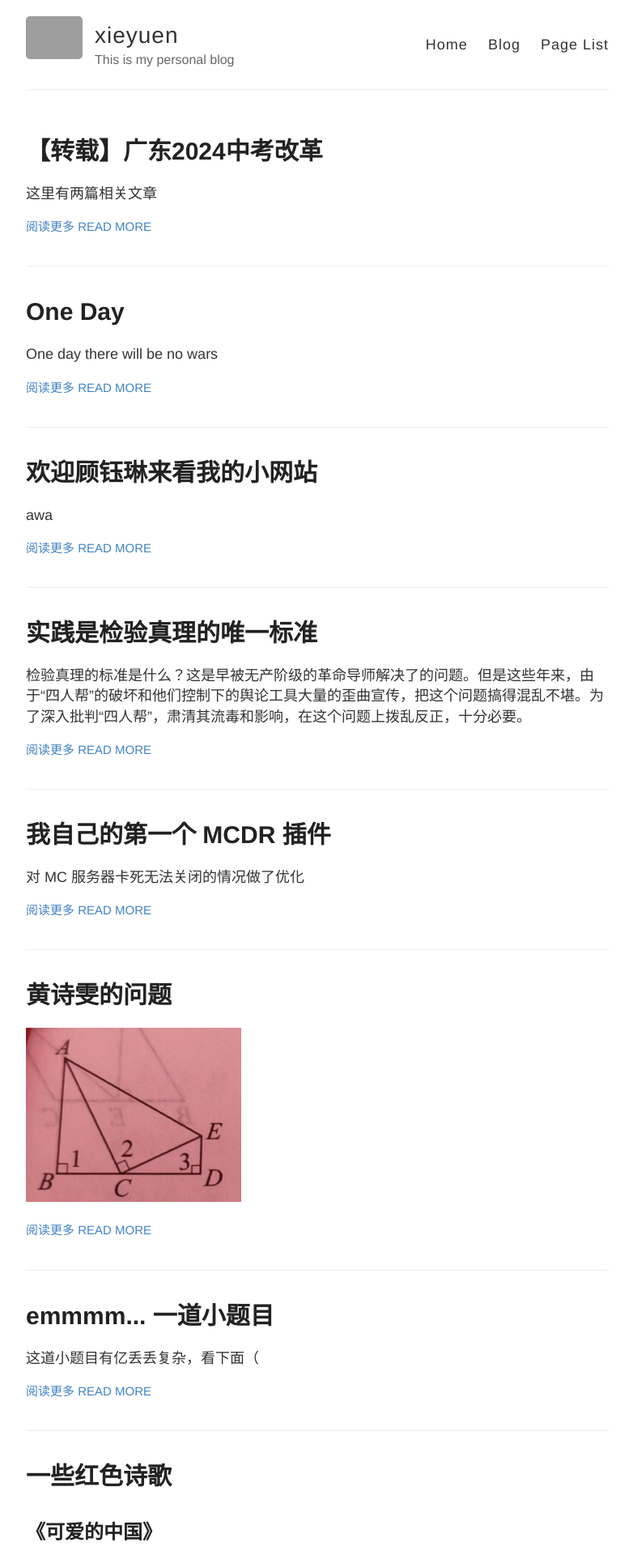
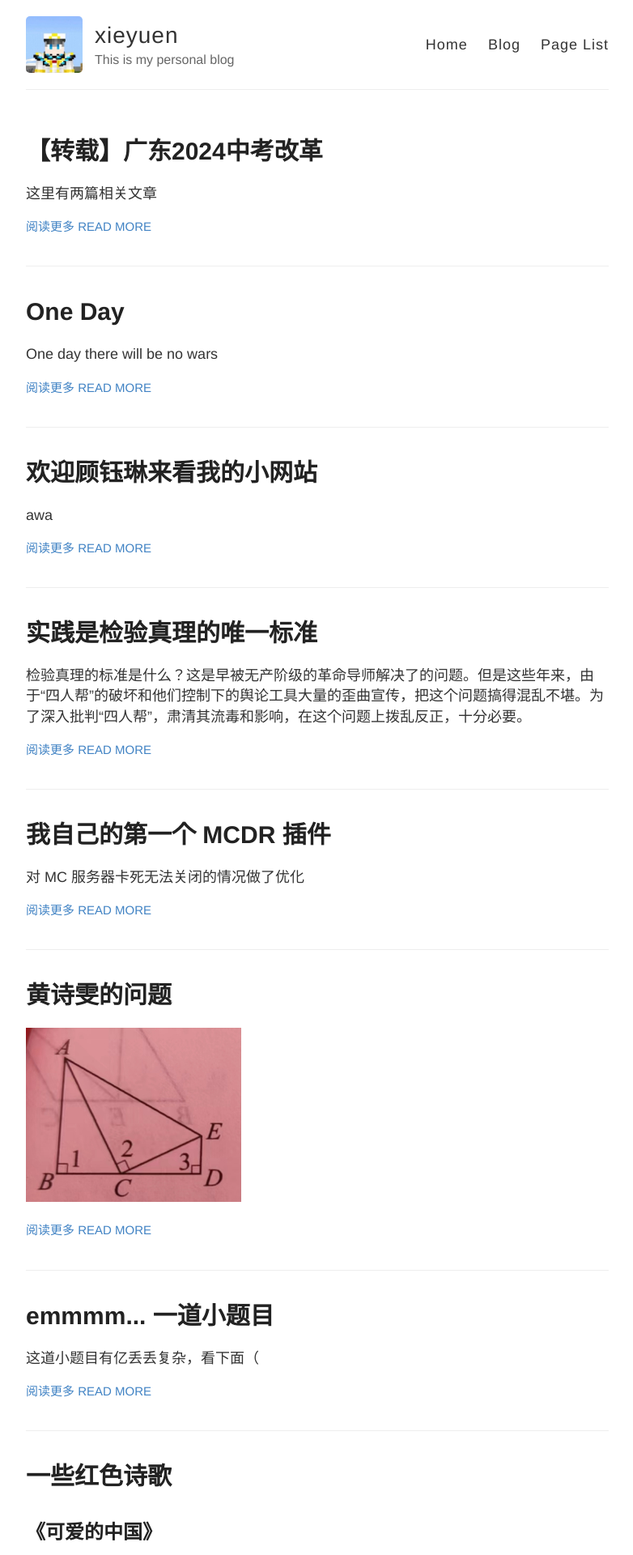
Before and after one commit to xieyuen/blog.github.io, a Jekyll site: the page built from index.html, in a window 1280 px wide. Shown: the top 1920 px of the page at 81% size, without its empty margins (248-1030 px from the left). Built offline with Jekyll 4.4.1, drawn with Linux system fonts in a browser that asks for light colours.

Commit message:
Update _config.yml

```diff
--- a/_config.yml
+++ b/_config.yml
@@ -9,7 +9,7 @@ name: xieyuen
 description: This is my personal blog
 
 # URL of your avatar or profile pic (you could use your GitHub profile pic)
-avatar: https://blog.xieyuen.link/images/avatar4.png
+avatar: https://blog.xieyuen.link/images/avatar2.jpg
 
 #
 # Flags below are optional
```
